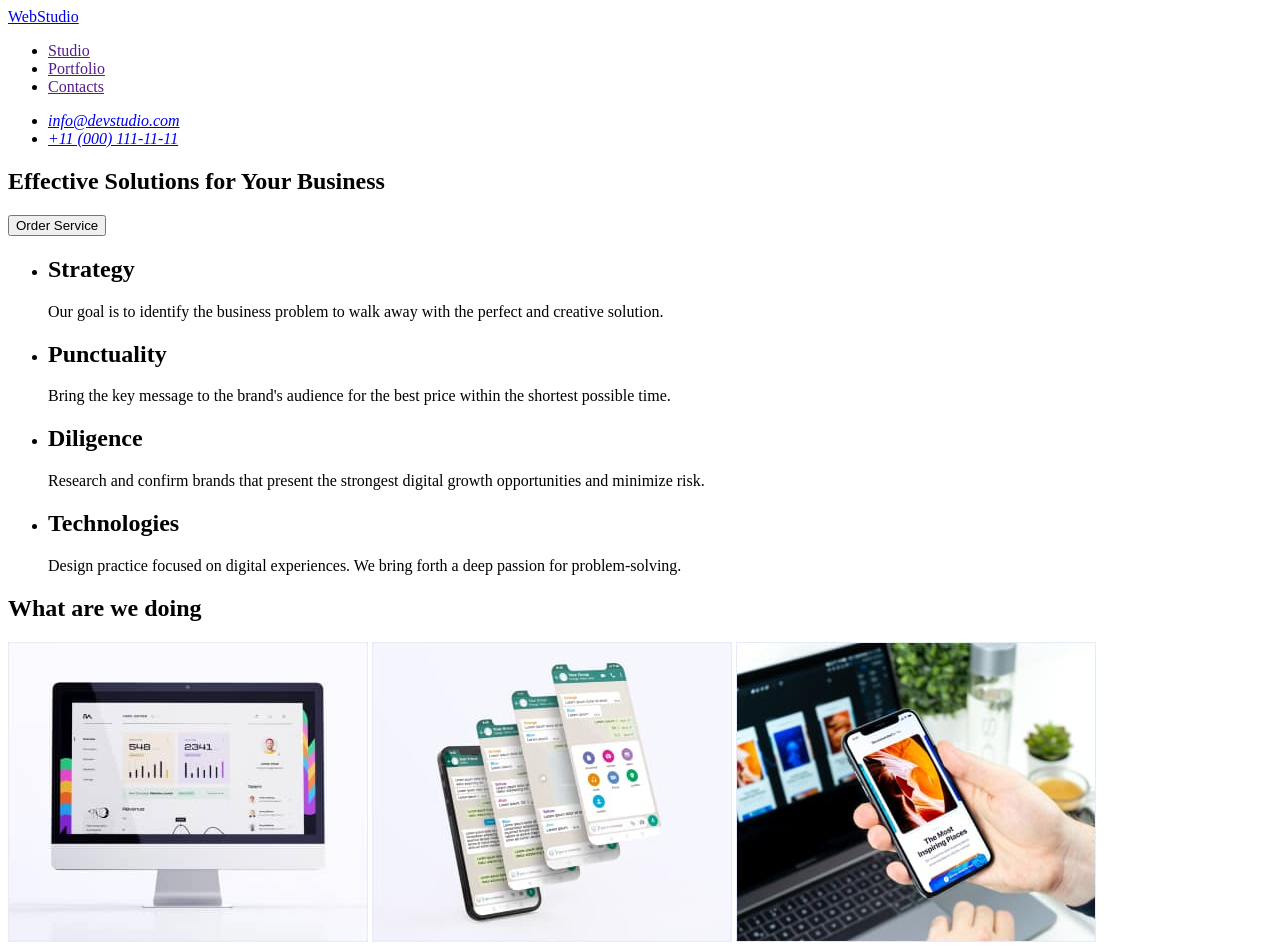
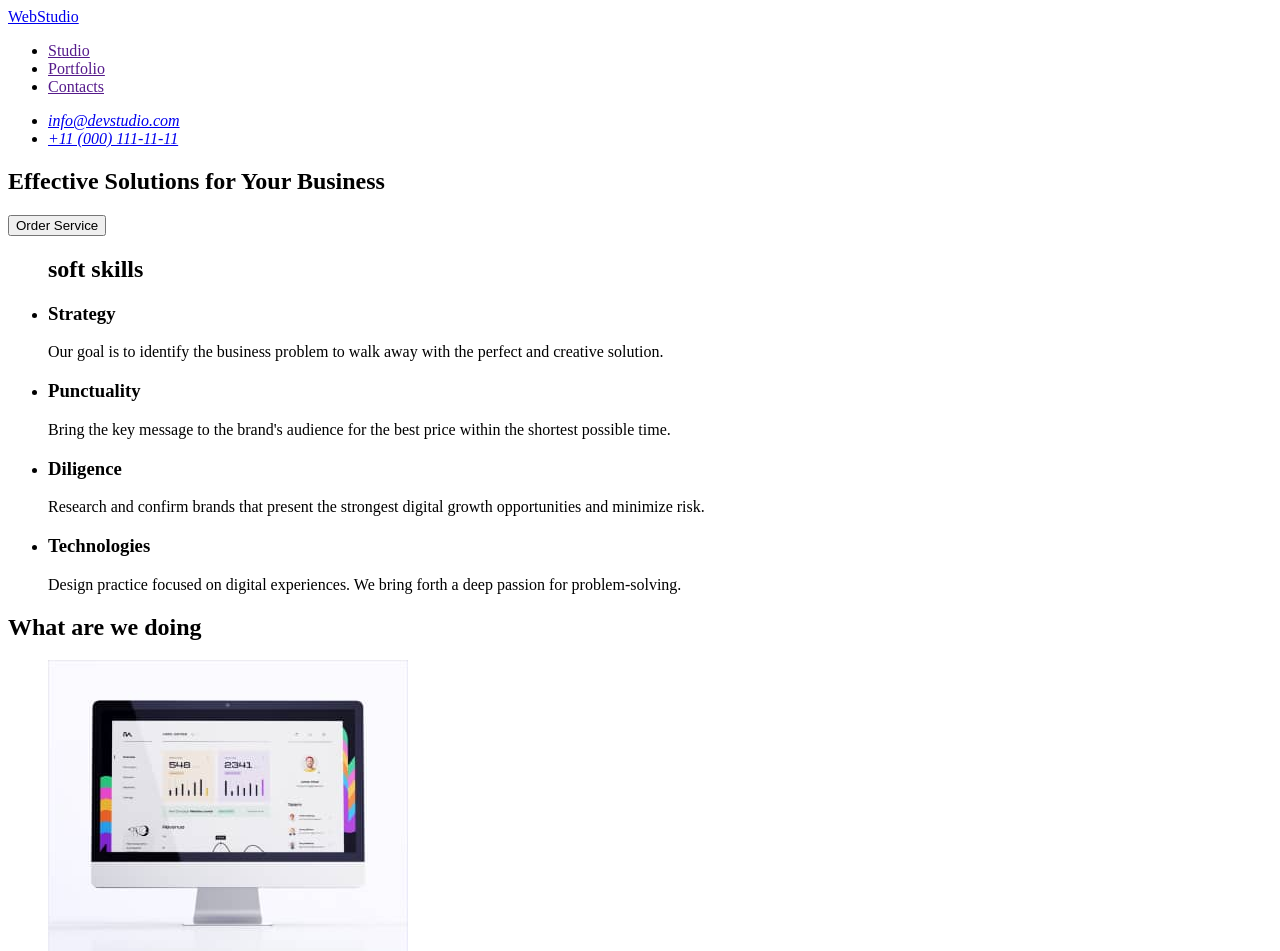
Before and after one commit to PiganS/goit-markup-hw-01, a plain HTML site: page index.html in a window 1280 px wide. Shown: the top 951 px of the page. Drawn offline with Linux system fonts and the light colour scheme.

Commit message:
error1.1

```diff
--- a/index.html
+++ b/index.html
@@ -43,29 +43,30 @@
         <!-- soft skills -->
         <section>
             <ul>
+                <h2>soft skills</h2>
                 <li>
-                    <h2>Strategy</h2>
+                    <h3>Strategy</h3>
                     <p>
                         Our goal is to identify the business
                         problem to walk away with the perfect and creative solution.
                     </p>
                 </li>
                 <li>
-                    <h2>Punctuality</h2>
+                    <h3>Punctuality</h3>
                     <p>
                         Bring the key message to the brand's audience for the best price within the shortest possible
                         time.
                     </p>
                 </li>
                 <li>
-                    <h2>Diligence</h2>
+                    <h3>Diligence</h3>
                     <p>
                         Research and confirm brands that present the strongest digital growth opportunities and minimize
                         risk.
                     </p>
                 </li>
                 <li>
-                    <h2>Technologies</h2>
+                    <h3>Technologies</h3>
                     <p>
                         Design practice focused on digital experiences. We bring forth a deep passion for
                         problem-solving.
@@ -77,9 +78,11 @@
         <!-- что мы делаем -->
         <section>
             <h2>What are we doing</h2>
-            <img src="./images/img1what-are-we-doing.jpg" alt="What are we doing" width="360">
-            <img src="./images/img2what-are-we-doing.jpg" alt="What are we doing" width="360">
-            <img src="./images/img3what-are-we-doing.jpg" alt="What are we doing" width="360">
+            <ul>
+                <li><img src="./images/img1what-are-we-doing.jpg" alt="What are we doing" width="360"></li>
+                <li><img src="./images/img2what-are-we-doing.jpg" alt="What are we doing" width="360"></li>
+                <li><img src="./images/img3what-are-we-doing.jpg" alt="What are we doing" width="360"></li>
+            </ul>
         </section>
 
         <!-- наша команда -->
@@ -95,7 +98,7 @@
                     <p>Product Designer</p>
                 </li>
                 <li>
-                    <img src="./images/img2tom.jpg" alt="tom">
+                    <img src="./images/img2tom.jpg" alt="tom"> width="264"
                     <h3>
                         Tom Ford
 
@@ -103,7 +106,7 @@
                     <p>Frontend Developer</p>
                 </li>
                 <li>
-                    <img src="./images/img3camila.jpg" alt="camila">
+                    <img src="./images/img3camila.jpg" alt="camila"> width="264"
                     <h3>
                         Camila Garcia
 
@@ -111,7 +114,7 @@
                     <p>Marketing</p>
                 </li>
                 <li>
-                    <img src="./images/img4daniel.jpg" alt="daniel">
+                    <img src="./images/img4daniel.jpg" alt="daniel"> width="264"
                     <h3>
                         Daniel Wilson
 
@@ -124,7 +127,7 @@
 
     <!-- подвал -->
     <footer>
-        <a href=”./index.html”>WebStudio</a>
+        <a href="./index.html">WebStudio</a>
         <p>Increase the flow of customers and sales for your business with digital marketing & growth solutions.</p>
 
     </footer>
```
